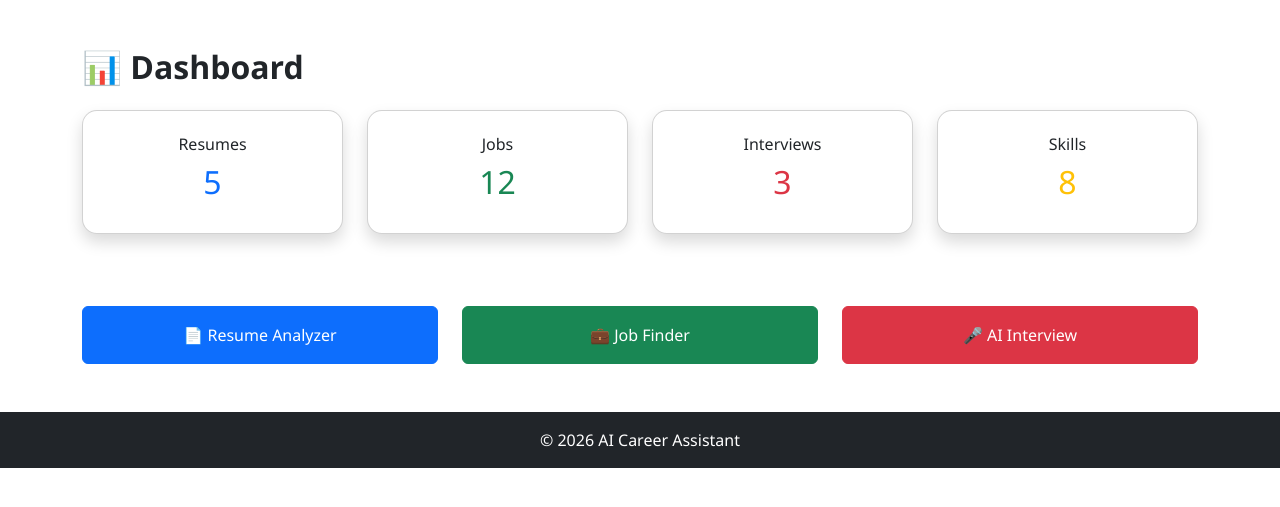
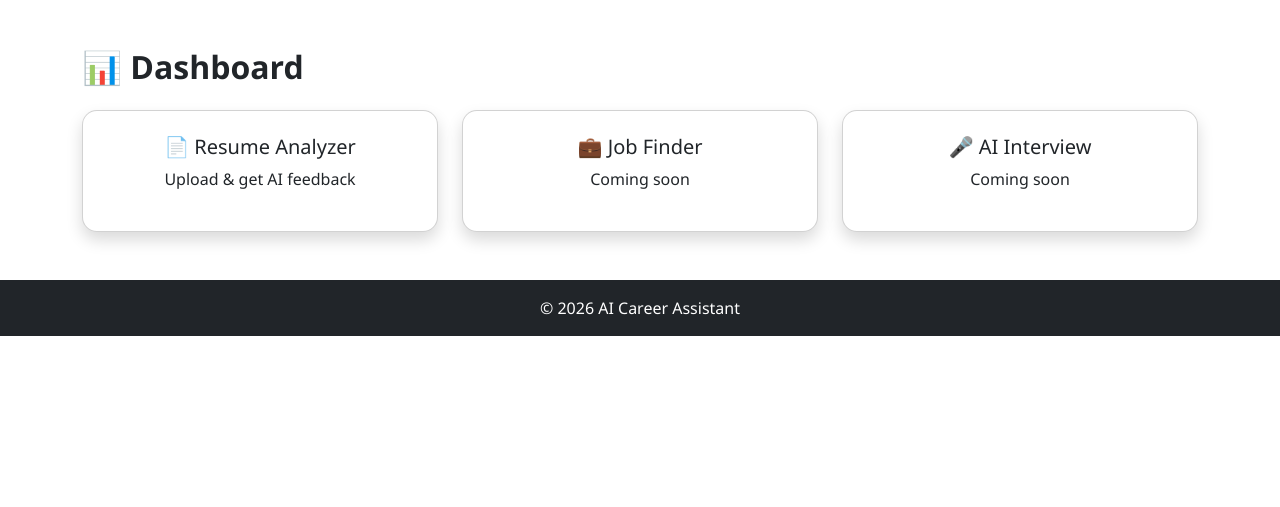
Before and after one commit to Atharv-design/ai-career-assistant, a Flask app: page /dashboard in a window 1280 px wide. Shown: the part 56-563 px from the top of the page. Run offline with Flask 3, Linux system fonts and the light colour scheme.

Commit message:
fixed routes + resume analyzer

```diff
--- a/app/templates/dashboard.html
+++ b/app/templates/dashboard.html
@@ -2,59 +2,34 @@
 {% block title %}Dashboard{% endblock %}
 
 {% block content %}
-
 <div class="container mt-5">
 
   <h2 class="fw-bold mb-4">📊 Dashboard</h2>
 
   <div class="row g-4">
 
-        <div class="col-md-3">
+    <div class="col-md-4">
+      <a href="/resume" class="card p-4 shadow text-center text-decoration-none">
+        <h5>📄 Resume Analyzer</h5>
+        <p>Upload & get AI feedback</p>
+      </a>
+    </div>
+
+    <div class="col-md-4">
       <div class="card p-4 shadow text-center">
-                <h6>Resumes</h6>
-                <h2 class="text-primary">5</h2>
+        <h5>💼 Job Finder</h5>
+        <p>Coming soon</p>
       </div>
     </div>
 
-        <div class="col-md-3">
+    <div class="col-md-4">
       <div class="card p-4 shadow text-center">
-                <h6>Jobs</h6>
-                <h2 class="text-success">12</h2>
-            </div>
-        </div>
-
-        <div class="col-md-3">
-            <div class="card p-4 shadow text-center">
-                <h6>Interviews</h6>
-                <h2 class="text-danger">3</h2>
-            </div>
-        </div>
-
-        <div class="col-md-3">
-            <div class="card p-4 shadow text-center">
-                <h6>Skills</h6>
-                <h2 class="text-warning">8</h2>
+        <h5>🎤 AI Interview</h5>
+        <p>Coming soon</p>
       </div>
     </div>
 
   </div>
 
-    <div class="row mt-5 g-4">
-
-        <div class="col-md-4">
-            <a href="#" class="btn btn-primary w-100 p-3">📄 Resume Analyzer</a>
 </div>
-
-        <div class="col-md-4">
-            <a href="#" class="btn btn-success w-100 p-3">💼 Job Finder</a>
-        </div>
-
-        <div class="col-md-4">
-            <a href="#" class="btn btn-danger w-100 p-3">🎤 AI Interview</a>
-        </div>
-
-    </div>
-
-</div>
-
 {% endblock %}
```
Also changed, not shown: app/routes/interview_routes.py (+2 -7 lines), app/routes/job_routes.py (+2 -7 lines), app/routes/resume_routes.py (+15 -7 lines), app/routes/roadmap_routes.py (+2 -7 lines), app/services/resume_parser.py (+22 -3 lines), app/templates/resume.html (added, +39 -0 lines). Lines whose indentation alone changed are shown as unchanged.
